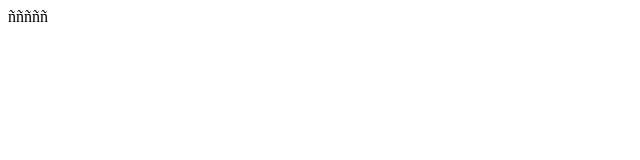
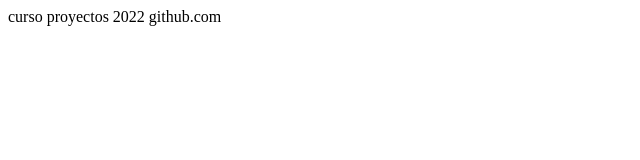
Before and after one commit to 2Brobot/prueba-proyectos, a plain HTML site: page index.html in a window 1280 px wide. Shown: the whole page, without its empty margins (0-640 px from the left). Drawn offline with Linux system fonts and the light colour scheme.

Commit message:
actualizacion de index.html

```diff
--- a/index.html
+++ b/index.html
@@ -7,8 +7,7 @@
     <title>GIT VSCODE</title>
 </head>
 <body>
-
-ñññññ
-
+    curso proyectos 2022
+    github.com
 </body>
 </html>
```
